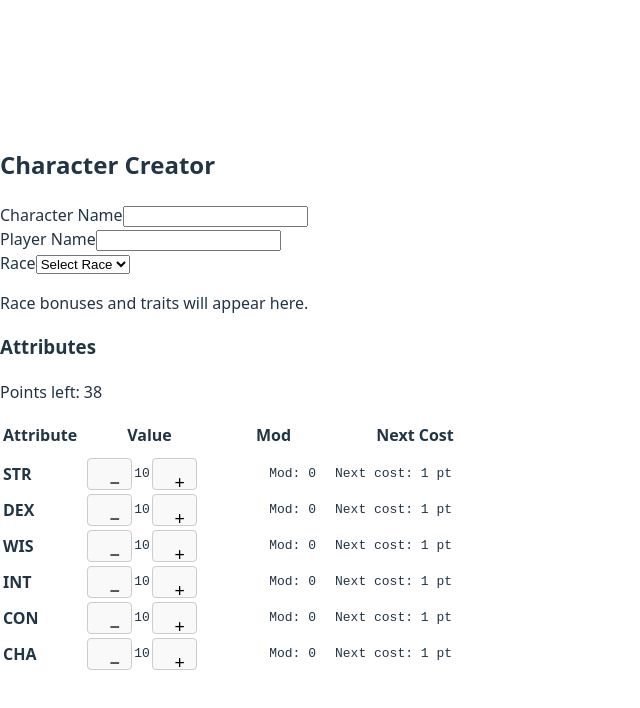
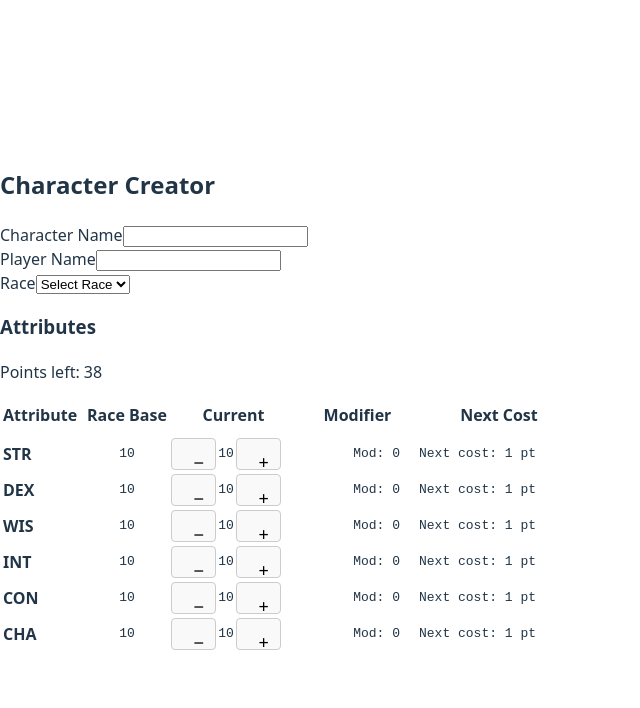
Before and after one commit to ShulmanAlon/triantos, a React (Vite) app: page / in a window 1280 px wide. Shown: the top 708 px of the page, without its empty margins (0-640 px from the left). Built offline with nearby package versions, Linux system fonts and the light colour scheme.

Commit message:
Added races attributes handling

```diff
--- a/src/components/CharacterCreator/AttributeRow.tsx
+++ b/src/components/CharacterCreator/AttributeRow.tsx
@@ -8,6 +8,7 @@
   baseline: number;
   pool: number;
   onChange: (attr: Attribute, newValue: number, poolDelta: number) => void;
+  raceBase: number;
 }
 
 export default function AttributeRow({
@@ -16,6 +17,7 @@
   baseline,
   pool,
   onChange,
+  raceBase,
 }: AttributeRowProps) {
   const nextValue = value + 1;
   const prevValue = value - 1;
@@ -37,7 +39,12 @@
           textTransform: 'capitalize',
         }}
       >
-        {attr}
+        {attr.toUpperCase()}
+      </td>
+      <td
+        style={{ width: '80px', textAlign: 'center', fontFamily: 'monospace' }}
+      >
+        {raceBase}
       </td>
 
       {/* Controls */}
--- a/src/data/attributeData.ts
+++ b/src/data/attributeData.ts
@@ -1,10 +1,10 @@
 import { AttributeState } from '../types/attributes';
 
 export const BASELINE: AttributeState = {
-  STR: 10,
-  DEX: 10,
-  WIS: 10,
-  INT: 10,
-  CON: 10,
-  CHA: 10,
+  str: 10,
+  dex: 10,
+  wis: 10,
+  int: 10,
+  con: 10,
+  cha: 10,
 };
--- a/src/data/races.ts
+++ b/src/data/races.ts
@@ -3,14 +3,14 @@
 export const human: Race = {
   name: 'Human',
   description: `Greedy, cunning and power hungry, humans are the most influential and numerous race in The Exile even though they are the shortest lived. Very adaptable. Standing 1.5 up to 2.20 meters tall. Life expectancy ~80 years`,
-  baseStats: { STR: 10, DEX: 10, WIS: 10, INT: 10, CON: 10, CHA: 10 },
+  baseStats: { str: 10, dex: 10, wis: 10, int: 10, con: 10, cha: 10 },
   specialAbilities: ['Quick learner (+1 skill on levels 2,5,8,11..)'],
   restrictions: ['None'],
 };
 export const elf: Race = {
   name: 'Elf',
   description: `The seemingly immortal elves are a proud, elegant race with an affinity to magic and nature. Slow to change and learn. Their slender bodies are nimble yet not as durable or strong as humans. Standing 1.40 up to 1.60 meters tall. Life expectancy ~800 years`,
-  baseStats: { STR: 10, DEX: 10, WIS: 10, INT: 10, CON: 10, CHA: 10 },
+  baseStats: { str: 8, dex: 12, wis: 10, int: 12, con: 8, cha: 12 },
   specialAbilities: [
     'Magic affinity (+1 to magic dice rolls)',
     'Immunity to paralysis and sleep',
@@ -20,7 +20,7 @@
 export const dwarf: Race = {
   name: 'Dwarf',
   description: `Stout, short and very proud race that seems to flourish underground. Strong warriors, builders and miners. Dwarves have a resistance against magic. Standing 1.10 up to 1.30 meters tall. Life expectancy ~160 years`,
-  baseStats: { STR: 10, DEX: 10, WIS: 10, INT: 10, CON: 10, CHA: 10 },
+  baseStats: { str: 12, dex: 8, wis: 10, int: 8, con: 12, cha: 10 },
   specialAbilities: [
     'Magic resistance: +1 on saving throws vs spells',
     'Level 11: Half damage from magic effects',
@@ -30,7 +30,7 @@
 export const halfling: Race = {
   name: 'Halfling',
   description: `Playful, lucky and mischievous little humanoids who seem to always find themselves in trouble. Standing 60 to 90 cm tall. Life expectancy ~120 years`,
-  baseStats: { STR: 10, DEX: 10, WIS: 10, INT: 10, CON: 10, CHA: 10 },
+  baseStats: { str: 8, dex: 12, wis: 12, int: 10, con: 8, cha: 12 },
   specialAbilities: [
     'Lucky criticals: Double damage in 19 and 20 attack rolls (19 only if attack hit)',
   ],
--- a/src/pages/CharacterCreator.tsx
+++ b/src/pages/CharacterCreator.tsx
@@ -2,11 +2,16 @@
 import AttributeRow from '../components/CharacterCreator/AttributeRow';
 import { Attribute, AttributeState } from '../types/attributes';
 import { BASELINE } from '../data/attributeData';
+import { races } from '../data/races';
 
 const initialAttributes: AttributeState = { ...BASELINE };
 const TOTAL_STARTING_POINTS = 38; // TODO: move to static file
 
 export const CharacterCreator = () => {
+  const [selectedRace, setSelectedRace] = useState('');
+  const selectedRaceData = races.find((r) => r.name === selectedRace);
+  const effectiveBaseline = selectedRaceData?.baseStats ?? BASELINE;
+
   const [attributes, setAttributes] =
     useState<AttributeState>(initialAttributes);
   const [pool, setPool] = useState<number>(TOTAL_STARTING_POINTS);
@@ -36,13 +41,63 @@
 
       <div className="mb-6">
         <label className="block mb-1 font-medium">Race</label>
-        <select className="border rounded px-2 py-1 w-full">
+        <select
+          className="border rounded px-2 py-1 w-full"
+          value={selectedRace}
+          onChange={(e) => {
+            const newRaceName = e.target.value;
+            setSelectedRace(newRaceName);
+
+            const newRace = races.find((r) => r.name === newRaceName);
+            if (newRace) {
+              setAttributes({ ...newRace.baseStats }); // reset attributes
+              setPool(TOTAL_STARTING_POINTS);
+            }
+          }}
+        >
           <option value="">Select Race</option>
-          {/* Add real race options here */}
+          {races.map((race) => (
+            <option key={race.name} value={race.name}>
+              {race.name}
+            </option>
+          ))}
         </select>
-        <p className="text-sm text-gray-600 mt-2">
-          Race bonuses and traits will appear here.
+
+        {selectedRace && (
+          <div className="mt-2 text-sm text-gray-700">
+            <p className="mb-1 font-semibold">
+              {selectedRaceData?.description}
             </p>
+
+            <p className="text-gray-600">
+              {Object.entries(selectedRaceData?.baseStats || {}).map(
+                ([attr, value]) => {
+                  const diff = value - effectiveBaseline[attr as Attribute];
+                  return (
+                    diff !== 0 && (
+                      <span key={attr} className="inline-block mr-2">
+                        {attr}: {diff > 0 ? `+${diff}` : diff}
+                      </span>
+                    )
+                  );
+                }
+              )}
+            </p>
+
+            <ul className="mt-2 text-gray-500 list-disc pl-5">
+              {selectedRaceData?.specialAbilities?.map((ability) => (
+                <li key={ability}>{ability}</li>
+              ))}
+            </ul>
+
+            {selectedRaceData?.restrictions &&
+              selectedRaceData.restrictions.length > 0 && (
+                <p className="mt-1 text-red-500 text-sm">
+                  Restrictions: {selectedRaceData.restrictions.join(', ')}
+                </p>
+              )}
+          </div>
+        )}
       </div>
 
       <h3 className="text-xl font-semibold mt-8 mb-2">Attributes</h3>
@@ -55,10 +110,13 @@
               Attribute
             </th>
             <th style={{ textAlign: 'center', paddingBottom: '0.5rem' }}>
-              Value
+              Race Base
             </th>
             <th style={{ textAlign: 'center', paddingBottom: '0.5rem' }}>
-              Mod
+              Current
+            </th>
+            <th style={{ textAlign: 'center', paddingBottom: '0.5rem' }}>
+              Modifier
             </th>
             <th style={{ textAlign: 'center', paddingBottom: '0.5rem' }}>
               Next Cost
@@ -66,16 +124,22 @@
           </tr>
         </thead>
         <tbody>
-          {Object.keys(attributes).map((attr) => (
+          {Object.keys(attributes).map((attr) => {
+            const typedAttr = attr as Attribute;
+            const raceBase = effectiveBaseline[typedAttr];
+
+            return (
               <AttributeRow
                 key={attr}
-              attr={attr as Attribute}
-              value={attributes[attr as Attribute]}
-              baseline={BASELINE[attr as Attribute]}
+                attr={typedAttr}
+                value={attributes[typedAttr]}
+                baseline={raceBase}
                 pool={pool}
                 onChange={handleAttributeChange}
+                raceBase={raceBase}
               />
-          ))}
+            );
+          })}
         </tbody>
       </table>
     </div>
```
Also changed, not shown: src/types/race.ts (+6 -6 lines). Lines whose indentation alone changed are shown as unchanged.
